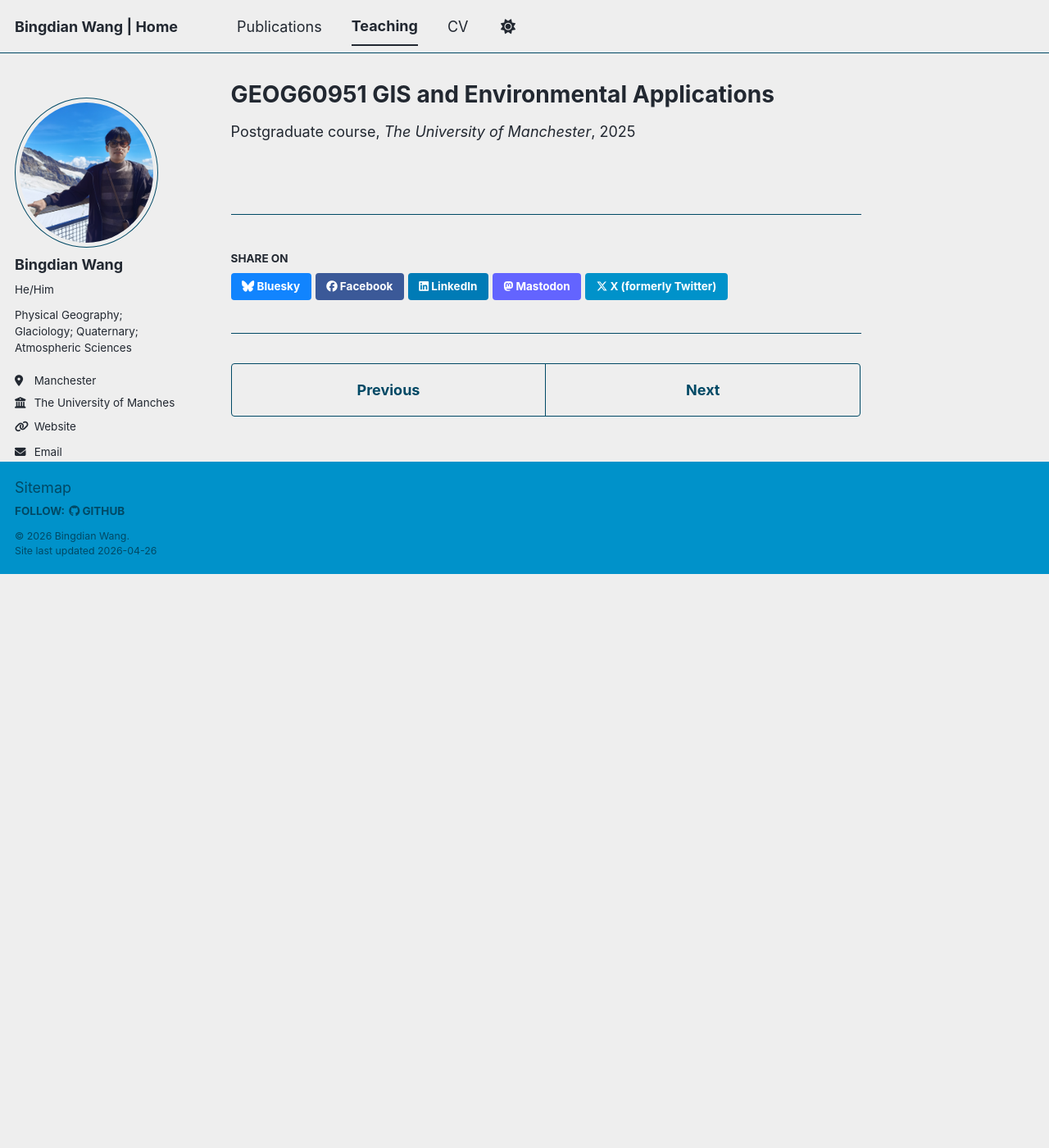
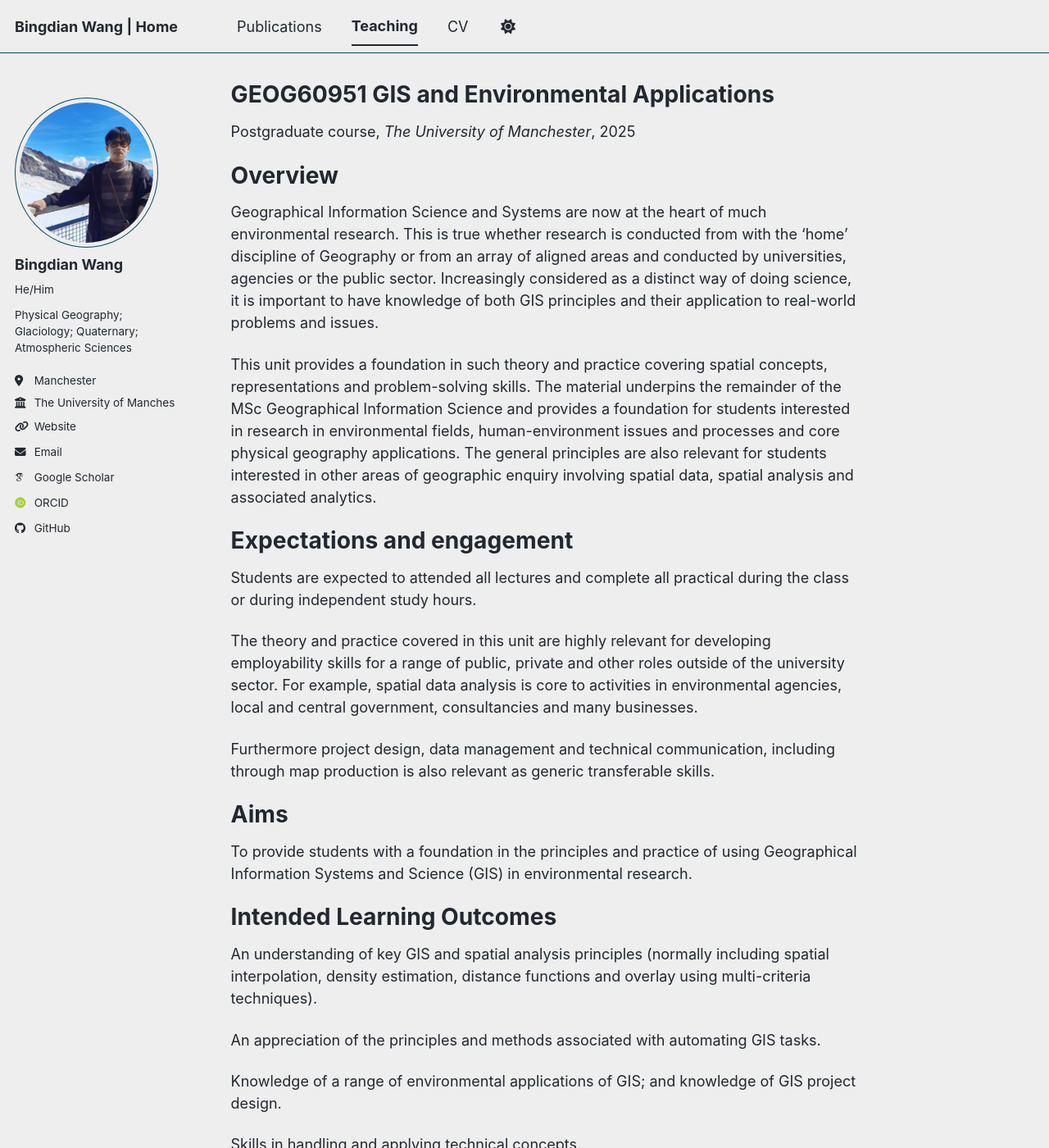
Before and after one commit to zero-gin/zero-gin.github.io, a Jekyll site: the page built from _teaching/GEOG60951.md, in a window 1280 px wide and 1400 px high. Shown: the whole window at 82% size. Built offline with Jekyll 4.4.1, drawn with Linux system fonts in a browser that asks for light colours; some web fonts are replaced; a script bundle is joined from its source files by our own code; library files that are not in the unit come from our copies; some of the changed text lies outside the part shown.

Commit message:
Update GEOG60951.md

```diff
--- a/_teaching/GEOG60951.md
+++ b/_teaching/GEOG60951.md
@@ -7,3 +7,64 @@ venue: "The University of Manchester"
 date: 2025-01-01
 location: "Manchester"
 ---
+
+# Overview
+Geographical Information Science and Systems are now at the heart of much environmental research. This is true whether research is conducted from with the ‘home’ discipline of Geography or from an array of aligned areas and conducted by universities, agencies or the public sector. Increasingly considered as a distinct way of doing science, it is important to have knowledge of both GIS principles and their application to real-world problems and issues.
+
+This unit provides a foundation in such theory and practice covering spatial concepts, representations and problem-solving skills. The material underpins the remainder of the MSc Geographical Information Science and provides a foundation for students interested in research in environmental fields, human-environment issues and processes and core physical geography applications. The general principles are also relevant for students interested in other areas of geographic enquiry involving spatial data, spatial analysis and associated analytics.
+
+# Expectations and engagement
+
+Students are expected to attended all lectures and complete all practical during the class or during independent study hours.
+
+The theory and practice covered in this unit are highly relevant for developing employability skills for a range of public, private and other roles outside of the university sector. For example, spatial data analysis is core to activities in environmental agencies, local and central government, consultancies and many businesses.
+
+Furthermore project design, data management and technical communication, including through map production is also relevant as generic transferable skills.
+
+# Aims
+
+To provide students with a foundation in the principles and practice of using Geographical Information Systems and Science (GIS) in environmental research.
+
+# Intended Learning Outcomes
+
+An understanding of key GIS and spatial analysis principles (normally including spatial interpolation, density estimation, distance functions and overlay using multi-criteria techniques).
+
+An appreciation of the principles and methods associated with automating GIS tasks.
+
+Knowledge of a range of environmental applications of GIS; and knowledge of GIS project design.
+
+Skills in handling and applying technical concepts.
+
+Skills in critical assessment and evaluation of GIS data, analysis, and results.
+
+Enhanced skills in spatial thinking and research skills.
+
+Extended practical skills in GIS.
+
+Skills in importing a range of geospatial data from external repositories.
+
+Enhanced abilities to prepare and deliver a GIS analysis project, including producing and delivering map outputs, geospatial metadata and GIS logic charts.
+
+Experience of communicating and expressing geographical ideas and results in written and visual (map-based) form.
+
+Report-writing and spatial data handling and management.
+
+Employability skills.
+
+# Assessments
+
+Formative Assessment Task:
+
+F1: Submission of work associated with the non-assessed practical. Mix of short-and longer answers with map/chart deliverables (1000 words). Verbal feedback, individual marks and written comments. Supports students in developing skills for assessment A1.
+
+Summative Assessment Task:
+
+A1: Submission of ONE practical write-up of Block 2. Mix of short-and longer answers with map/chart deliverables (1200 words). Verbal feedback, individual marks and written comments. 40%
+
+A2: The design, preparation and delivery of a GIS analysis project. 1800 words report with map outputs. Individual marks and written comments (within 15 working days of submission). 60%
+
+# Marking criteria
+
+Assessment 1: Since this is made of the answers of ONE practical, there is no Rubric.
+
+Assessment 2: The GIS project has the following rubric: GEOG60951 A2 Rubric.
```
